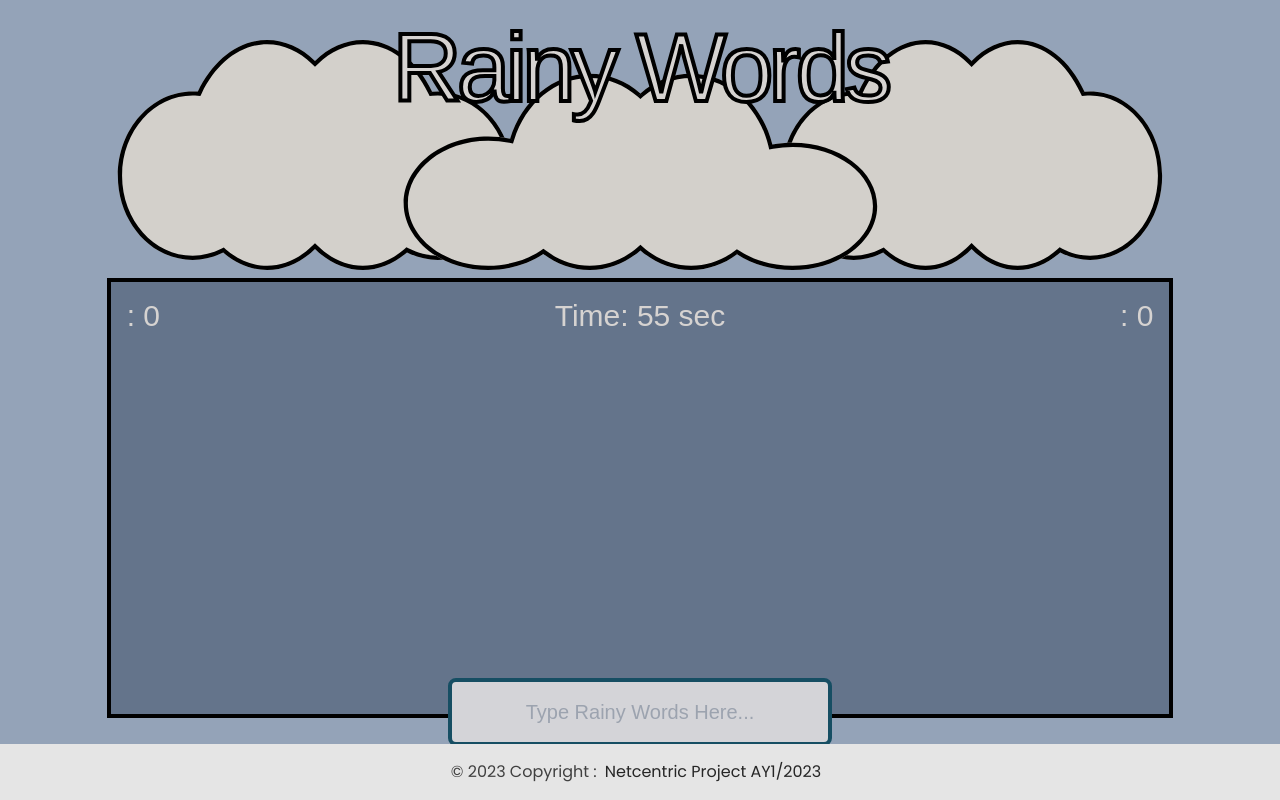
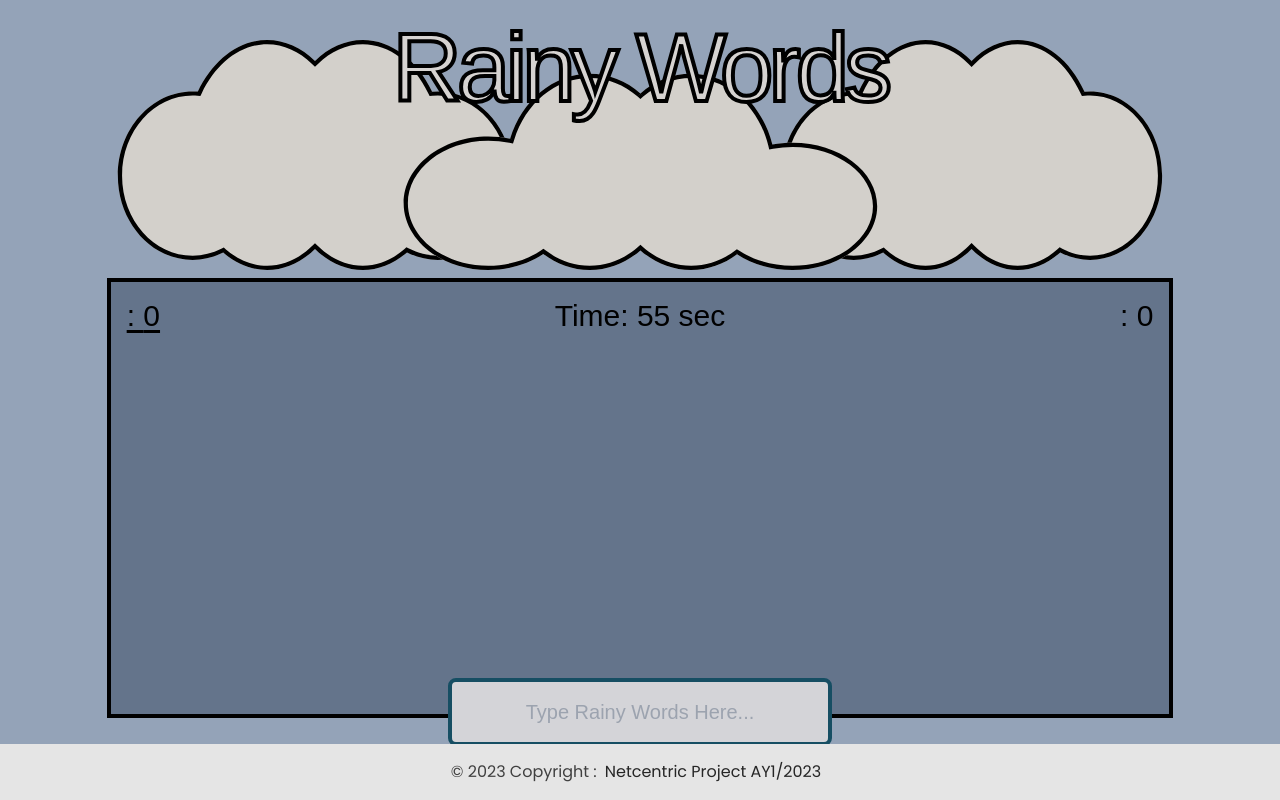
Before and after one commit to fahsanu/Netcentric-RainyWords, a Next.js app in the folder client/: page /gamePage in a window 1280 px wide. Shown: the top 800 px of the page. Built offline with nearby package versions, Linux system fonts and the light colour scheme; no server answers; a web font is replaced by a local one.

Commit message:
Update scorePage

```diff
--- a/client/src/app/gamePage/page.tsx
+++ b/client/src/app/gamePage/page.tsx
@@ -185,13 +185,13 @@ export default function GamePage() {
       <div className="flex flex-col items-center justify-center">
         <div className="relative block px-4 h-[55vh] overflow-hidden w-10/12 bg-slate-500 dark:bg-slate-700 border-4 border-black pt-4">
           <div className="flex justify-between">
-            <h1 className="text-stone-300 text-3xl top-2 left-5">
+            <h1 className="text-black dark:text-stone-300 underline underline-offset-4 text-3xl top-2 left-5">
               {player} : {playerScore}
             </h1>
-            <h1 className="text-stone-300 text-3xl top-2">
+            <h1 className="text-black dark:text-stone-300 text-3xl top-2">
               Time: {countdown} sec
             </h1>
-            <h1 className="text-stone-300 text-3xl top-2 right-5">
+            <h1 className="text-black dark:text-stone-300 text-3xl top-2 right-5">
               {enemy} : {enemyScore}
             </h1>
           </div>
@@ -210,7 +210,7 @@ export default function GamePage() {
                       animate={{ y: 1000 }}
                       exit={{ opacity: 0, y: 1000 }}
                       transition={{ duration: 40 }}
-                      className="relative text-lg font-semibold text-stone-300"
+                      className="relative text-lg font-semibold text-black dark:text-stone-300"
                     >
                       {word}
                     </motion.div>
--- a/client/src/app/scorePage/page.tsx
+++ b/client/src/app/scorePage/page.tsx
@@ -40,7 +40,7 @@ export default function scorePage() {
       } else {
         router.push('/loserPage'); // Navigate to loserPage if the user's score is lower
       }
-    }, 4000);
+    }, 4000000);
 
     return () => clearTimeout(delayRedirect); // Clear the timeout if the component unmounts
 
@@ -54,9 +54,9 @@ export default function scorePage() {
         </h1>
 
         <div className="pt-10 pb-2">
-          <h1>{player}: {playerScore}</h1>
-          <h1>{enemy}: {enemyScore}</h1>
-          <Cloud />
+          {/* <h1>{player}: {playerScore}</h1>
+          <h1>{enemy}: {enemyScore}</h1> */}
+          <Cloud player={player} playerScore={playerScore} enemy={enemy} enemyScore={enemyScore}/>
         </div>
       </div>
     </div>
```
Also changed, not shown: client/src/app/scorePage/clouds.tsx (+12 -5 lines).
